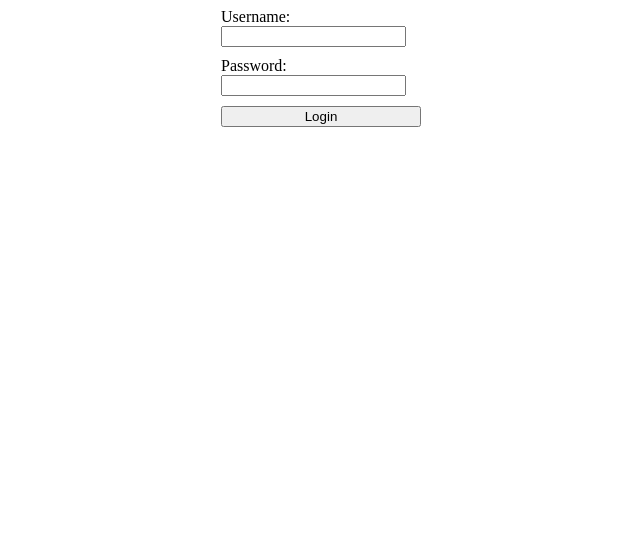
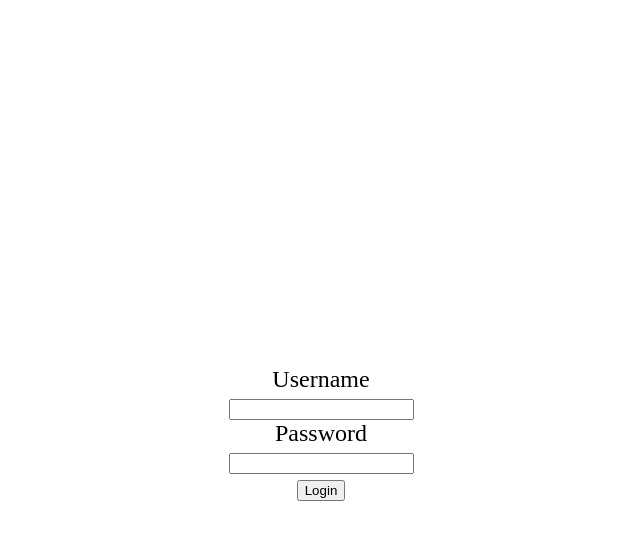
Before and after one commit to martprenger/web3, an Angular app in the folder dashboard/: page /login in a window 1280 px wide. Shown: the top 540 px of the page, without its empty margins (319-959 px from the left). Built offline with nearby package versions, Linux system fonts and the light colour scheme.

Commit message:
angular en ik zijn geen vrienden

```diff
--- a/dashboard/angular.json
+++ b/dashboard/angular.json
@@ -21,6 +21,7 @@
             ],
             "tsConfig": "tsconfig.app.json",
             "assets": [
+              "src/assets",
               {
                 "glob": "**/*",
                 "input": "public"
--- a/dashboard/src/app/login/login.component.css
+++ b/dashboard/src/app/login/login.component.css
@@ -1,13 +1,13 @@
+body {
+  height: 100vh; /* Full height of the viewport */
+  margin: 0;
+}
+
 form {
-  display: flex;
   flex-direction: column;
-  width: 200px;
   margin: auto;
 }
 
-div {
-  margin-bottom: 10px;
-}
 
 button {
   cursor: pointer;
@@ -16,3 +16,15 @@ button {
 .error {
   color: red;
 }
+
+.wrapperclass {
+  text-align: center;
+  font-size: x-large;
+  padding: 2vw;
+  margin: auto;
+  display: flex;
+  justify-content: center;
+  align-items: center;
+  text-align: center;
+  min-height: 100vh;
+}
--- a/dashboard/src/app/login/login.component.html
+++ b/dashboard/src/app/login/login.component.html
@@ -1,10 +1,11 @@
+<div class="wrapperclass">
 <form (ngSubmit)="login()">
-  <div>
-    <label for="username">Username:</label>
+  <div class="username-div">
+    <label for="username">Username</label><br>
     <input type="text" id="username" [(ngModel)]="username" name="username" required>
   </div>
-  <div>
-    <label for="password">Password:</label>
+  <div class="password-div">
+    <label for="password">Password</label><br>
     <input type="password" id="password" [(ngModel)]="password" name="password" required>
   </div>
   <div *ngIf="errorMessage" class="error">
@@ -12,3 +13,4 @@
   </div>
   <button type="submit">Login</button>
 </form>
+</div>
```
Also changed, not shown: dashboard/src/assets/images/wallpaper-memorylogin.jpeg (added).
